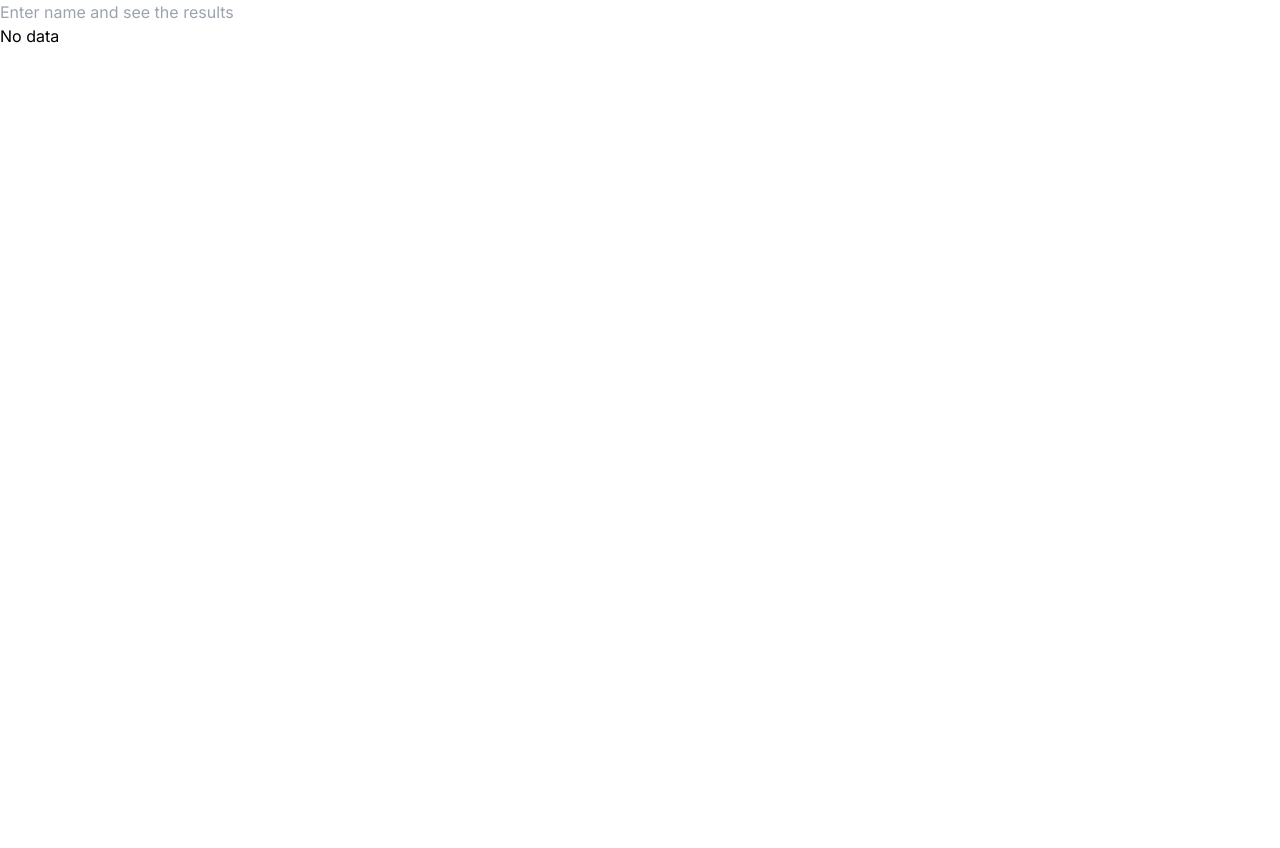
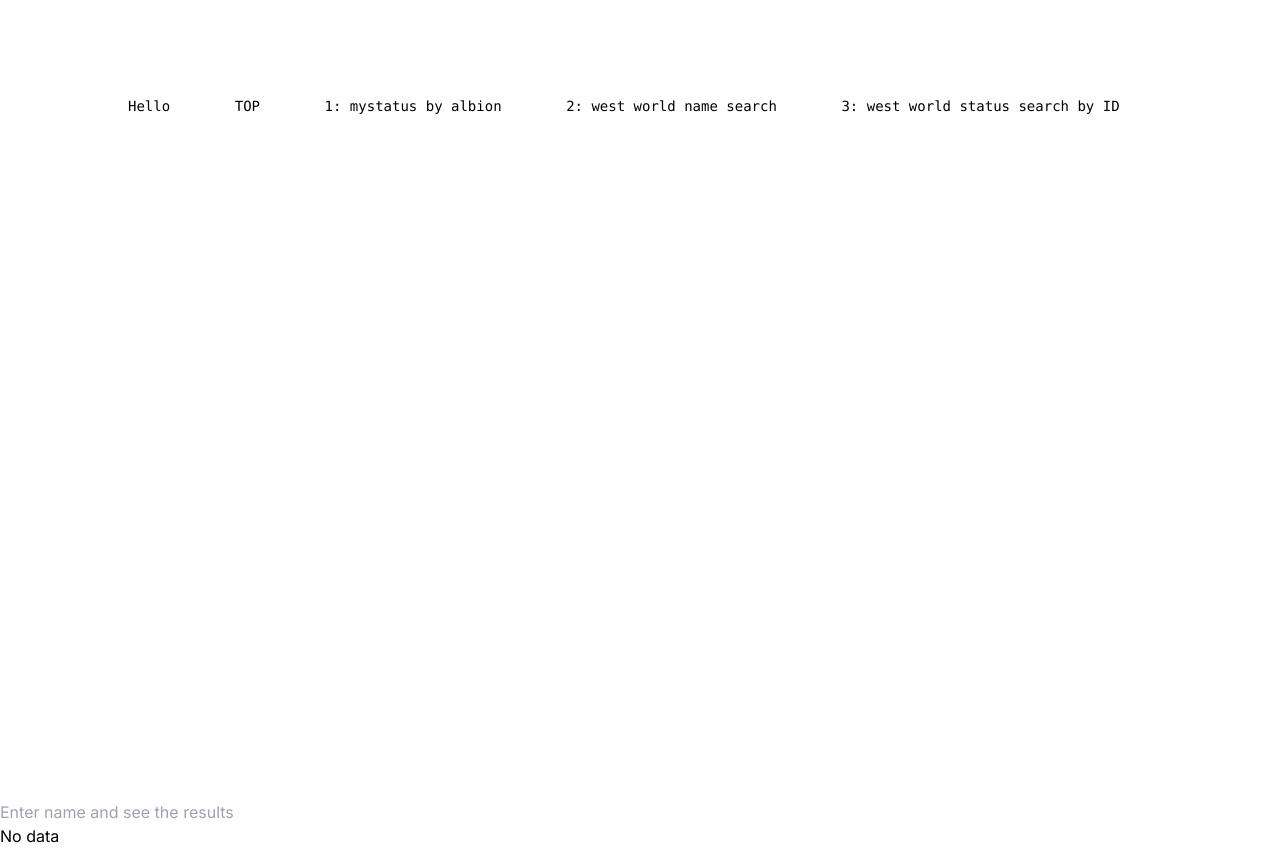
Before and after one commit to to41207052/status, a Next.js app: page /albion/name in a window 1280 px wide. Before the commit the page ends 800 px from the top, so only its background shows below. Built offline with nearby package versions, Linux system fonts and the light colour scheme.

Commit message:
検索画面 HOME追加

```diff
--- a/app/albion/name/page.tsx
+++ b/app/albion/name/page.tsx
@@ -1,6 +1,7 @@
 'use client'
 import React, { useState } from 'react';
 import { fetchStatus } from '@/app/api/api';
+import Home from '@/app/page';
 
 const NamePage: React.FC = () => {
     const [name, setName] = useState('');
@@ -23,13 +24,14 @@ const NamePage: React.FC = () => {
     };
 
     return (
-        <div>
+        <><div>
+            <Home />
+        </div><div>
                 <input
                     type="text"
                     value={name}
                     onChange={handleInputChange}
-                placeholder="Enter name and see the results"
-            />
+                    placeholder="Enter name and see the results" />
                 <div>
                     {searchResult ? (
                         <pre>{JSON.stringify(searchResult, null, 2)}</pre>
@@ -37,7 +39,7 @@ const NamePage: React.FC = () => {
                         <div>No data</div>
                     )}
                 </div>
-        </div>
+            </div></>
     );
 };
 
```
Lines whose indentation alone changed are shown as unchanged.
